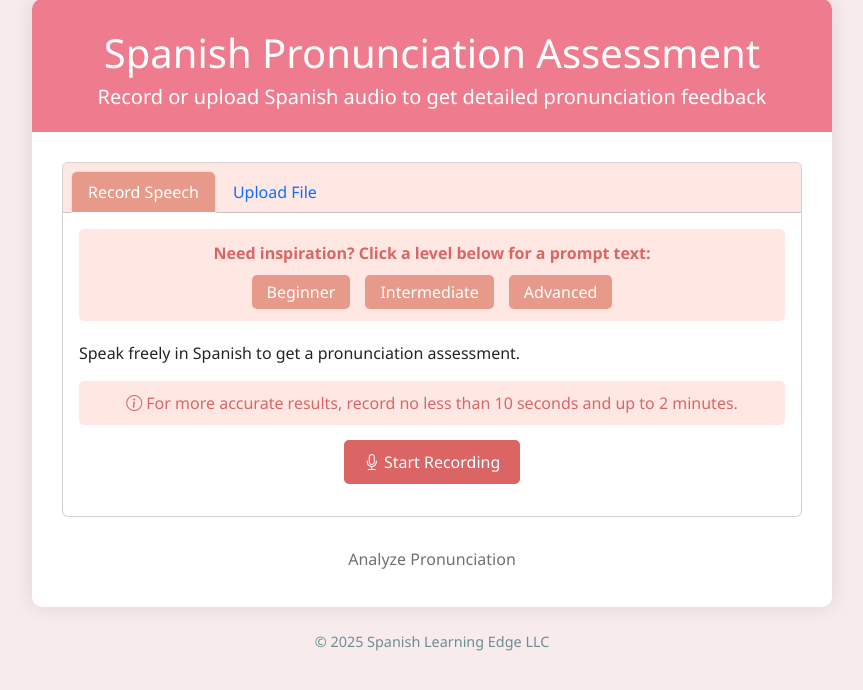
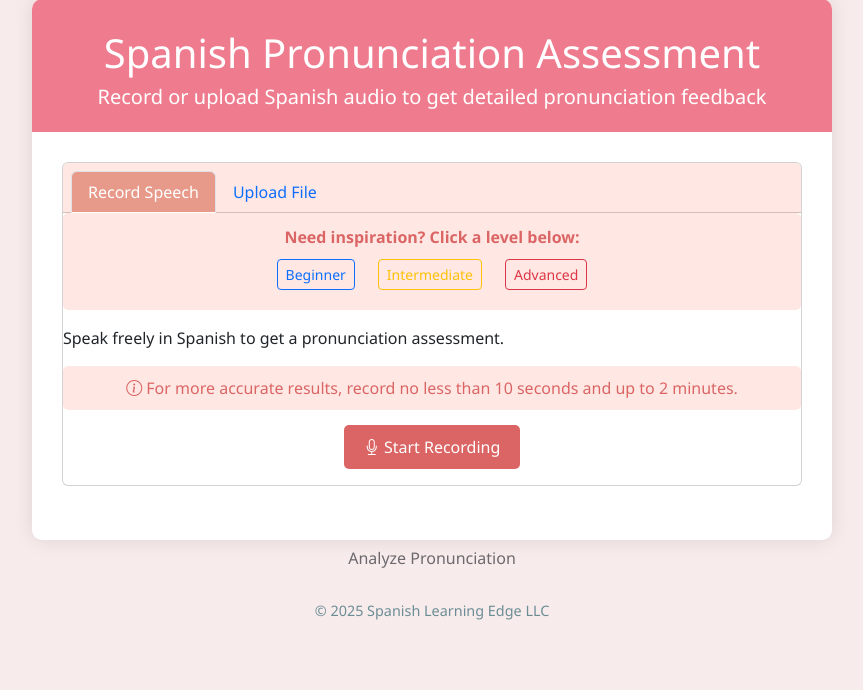
Before and after one commit to angelicagenel/upgraded-spoon, a Flask app: page / in a window 1280 px wide. Shown: the part 21-711 px from the top of the page, without its empty margins (208-1071 px from the left). Run offline with Flask 3, Linux system fonts and the light colour scheme.

Commit message:
Update index.html

```diff
--- a/templates/index.html
+++ b/templates/index.html
@@ -258,16 +258,16 @@
                     </li>
                 </ul>
             </div>
-            <div class="card-body">
-                <!-- Prompt Section - Added as per REQUEST #2 -->
-                <div class="prompt-section">
-                    <p class="prompt-title">Need inspiration? Click a level below for a prompt text:</p>
-                    <div class="prompt-links">
-                        <a href="#" class="prompt-link" data-level="beginner">Beginner</a>
-                        <a href="#" class="prompt-link" data-level="intermediate">Intermediate</a>
-                        <a href="#" class="prompt-link" data-level="advanced">Advanced</a>
-                    </div>
-                </div>
+           <div class="prompt-section mb-3">
+    <p class="prompt-title">Need inspiration? Click a level below:</p>
+    <div class="prompt-links mb-2">
+        <button class="btn btn-outline-primary btn-sm me-2" onclick="showPrompt('beginner')">Beginner</button>
+        <button class="btn btn-outline-warning btn-sm me-2" onclick="showPrompt('intermediate')">Intermediate</button>
+        <button class="btn btn-outline-danger btn-sm" onclick="showPrompt('advanced')">Advanced</button>
+    </div>
+    <div id="promptDisplay" class="example-text" style="display: none;"></div>
+</div>
+
 
                 <div class="tab-content">
                     <div class="tab-pane fade show active" id="record">
```
